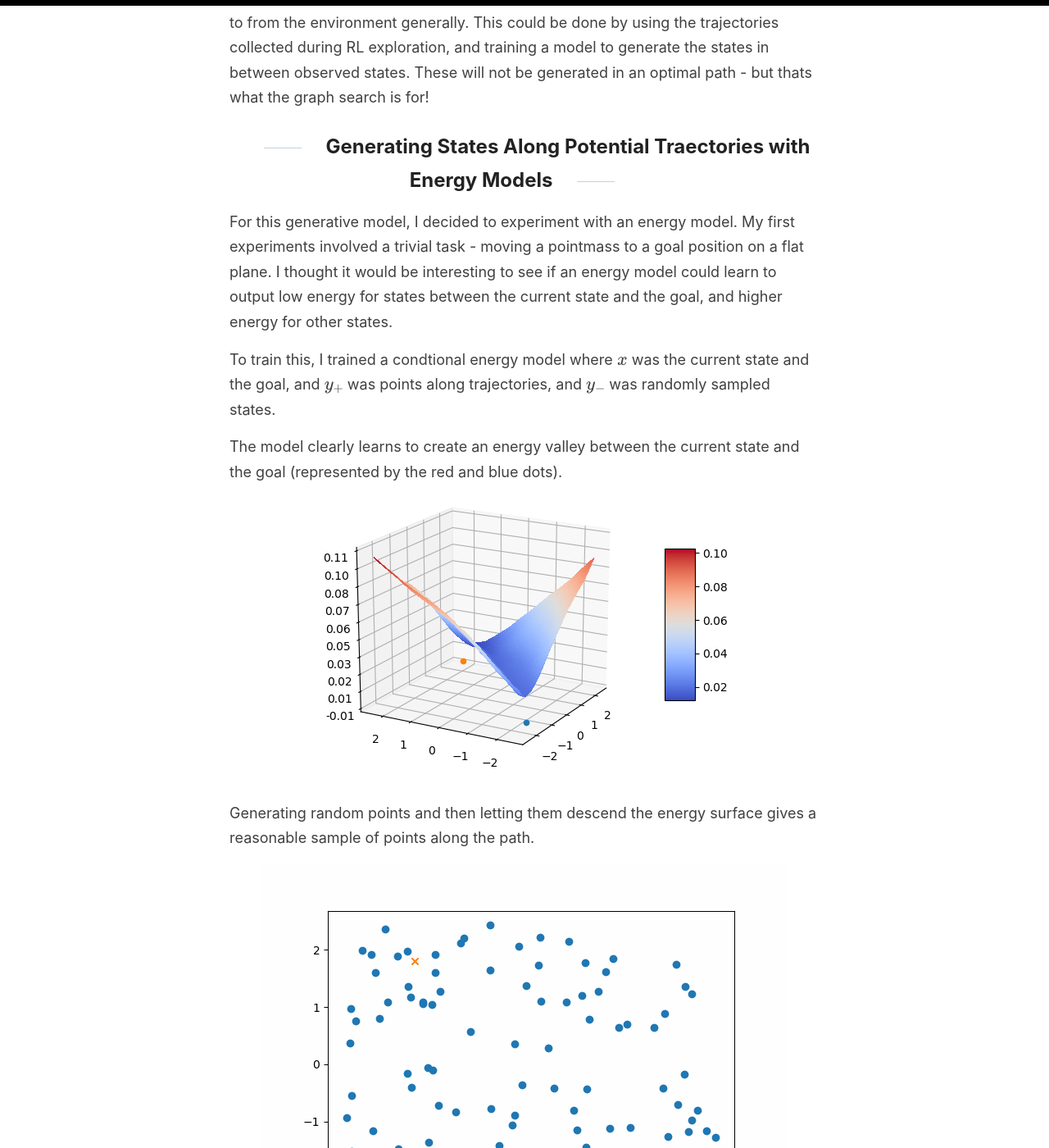
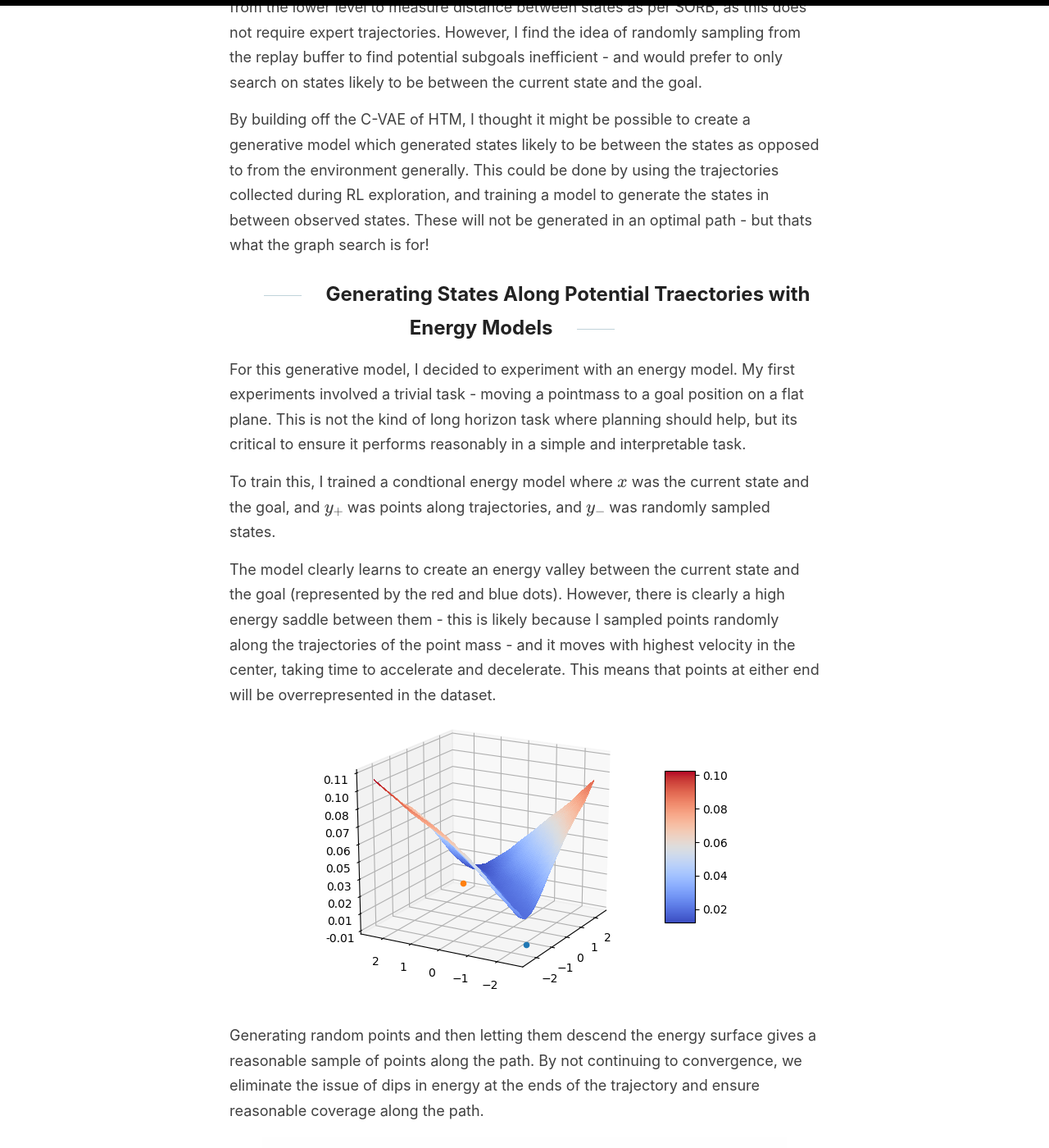
Before and after one commit to sholtodouglas/sholtodouglas.github.io, a Jekyll site: the page built from _posts/2020-06-11-PlayingwithEnergy.md, in a window 1280 px wide and 1400 px high, scrolled down 5527 px. Shown: the whole window at 82% size. Built offline with Jekyll 4.4.1, drawn with Linux system fonts in a browser that asks for light colours; formulas are drawn with MathJax 3.

Commit message:
Update 2020-06-11-PlayingwithEnergy.md

```diff
--- a/_posts/2020-06-11-PlayingwithEnergy.md
+++ b/_posts/2020-06-11-PlayingwithEnergy.md
@@ -57,7 +57,7 @@ Other examples include two intersecting parabolas.
 
 ![alt-text-1](https://sholtodouglas.github.io/images/energy/twoparabolas.png "Energy Model resolution increasse with neural net size")
 
-![alt-text-1](https://sholtodouglas.github.io/images/energy/animation.gif "Energy Model resolution increasse with neural net size")
+![alt-text-1](https://sholtodouglas.github.io/images/energy/spiral.gif "Energy Model resolution increasse with neural net size")
 
 
 # Using Energy Models in Planning and Reinforcement Learning
@@ -72,16 +72,15 @@ By building off the C-VAE of HTM, I thought it might be possible to create a gen
 
 ## Generating States Along Potential Traectories with Energy Models
 
-For this generative model, I decided to experiment with an energy model. My first experiments involved a trivial task - moving a pointmass to a goal position on a flat plane. I thought it would be interesting to see if an energy model could learn to output low energy for states between the current state and the goal, and higher energy for other states.
+For this generative model, I decided to experiment with an energy model. My first experiments involved a trivial task - moving a pointmass to a goal position on a flat plane. This is not the kind of long horizon task where planning should help, but its critical to ensure it performs reasonably in a simple and interpretable task.
 
 To train this, I trained a condtional energy model where $x$ was the current state and the goal, and $y_+$ was points along trajectories, and $y_-$ was randomly sampled states.
 
-The model clearly learns to create an energy valley between the current state and the goal (represented by the red and blue dots).
+The model clearly learns to create an energy valley between the current state and the goal (represented by the red and blue dots). However, there is clearly a high energy saddle between them - this is likely because I sampled points randomly along the trajectories of the point mass - and it moves with highest velocity in the center, taking time to accelerate and decelerate. This means that points at either end will be overrepresented in the dataset.
 
 ![alt-text-1](https://sholtodouglas.github.io/images/energy/pathenergy.png "Energy Model resolution increasse with neural net size")
 
-Generating random points and then letting them descend the energy surface gives a reasonable sample of points along the path.
-
+Generating random points and then letting them descend the energy surface gives a reasonable sample of points along the path. By not continuing to convergence, we eliminate the issue of dips in energy at the ends of the trajectory and ensure reasonable coverage along the path.
 
 ![alt-text-1](https://sholtodouglas.github.io/images/energy/pointMassPathConvergence.gif "Energy Model resolution increasse with neural net size")
 
```
